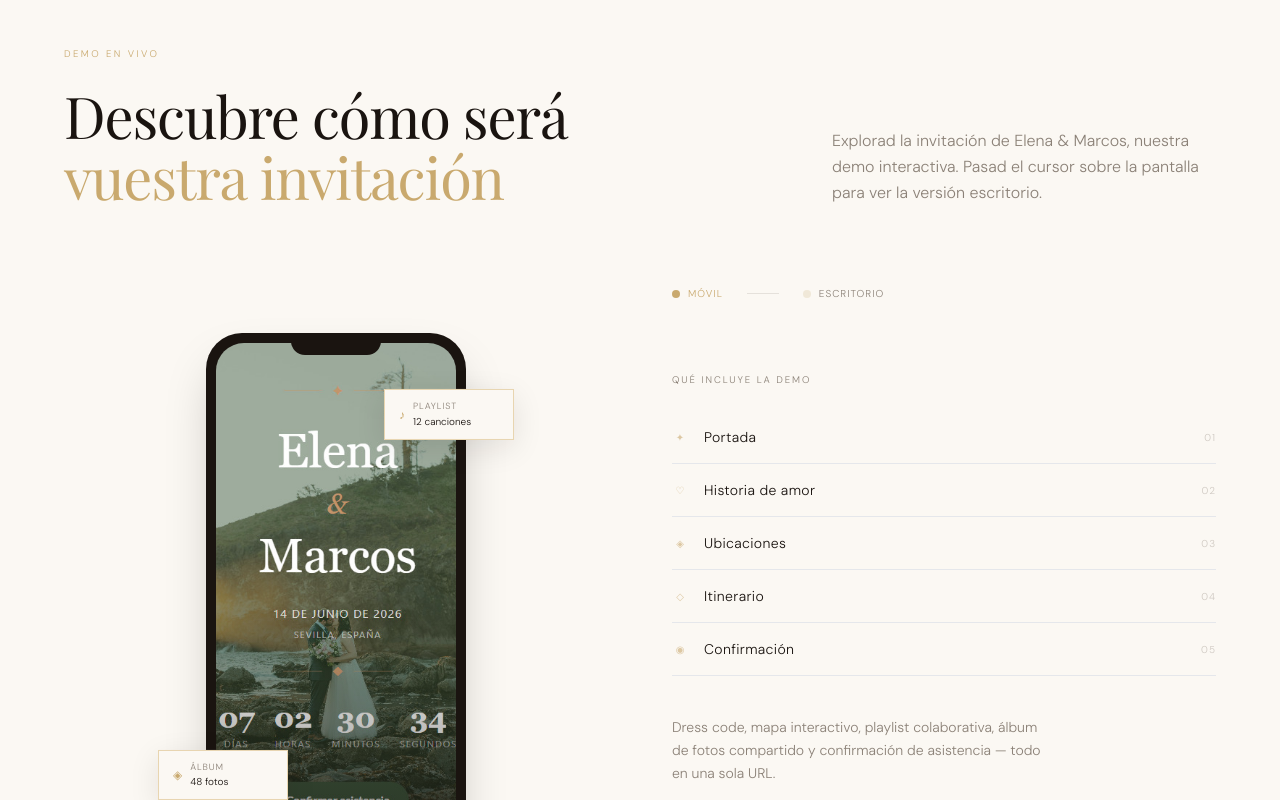
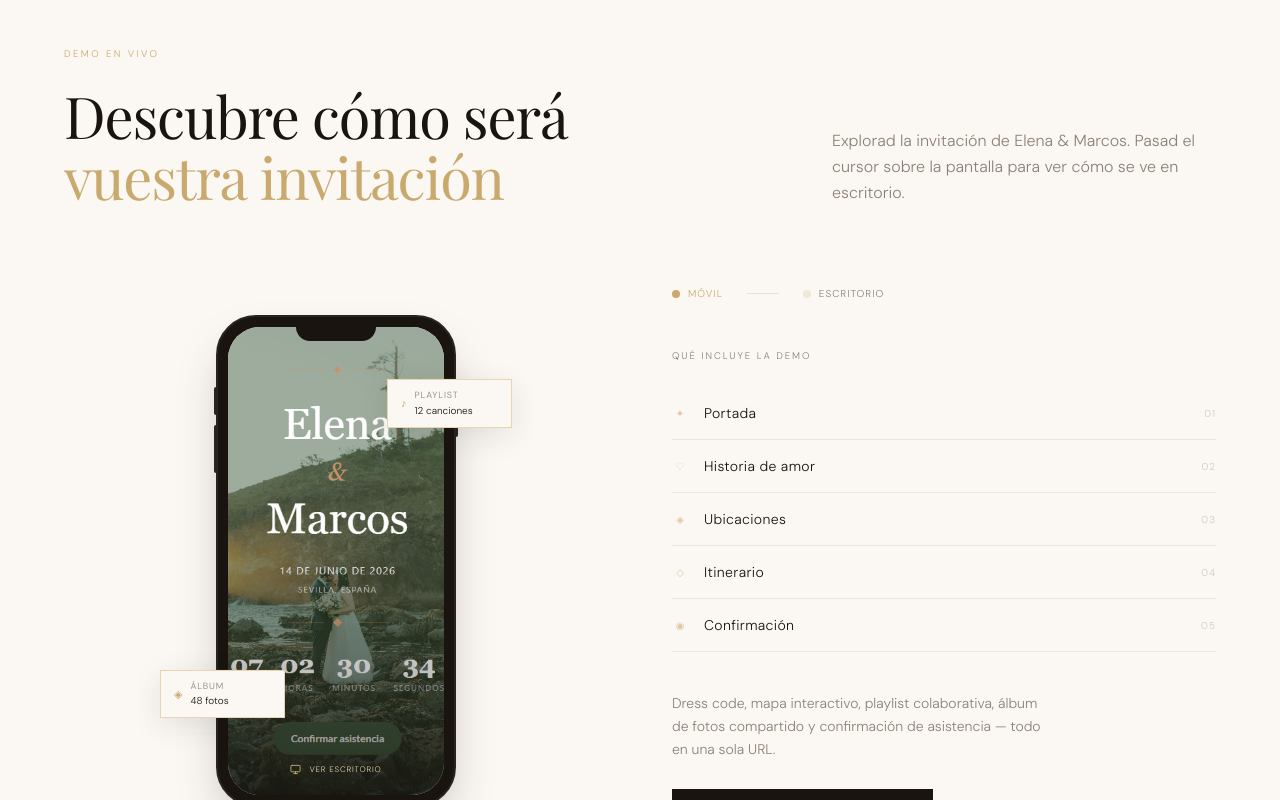
Before and after one commit to Ispaluan84/wedclick, a React (Vite) app in the folder client/: page / in a window 1280 px wide. Shown: the part 3160-3960 px from the top of the page. Built offline with nearby package versions, Linux system fonts and the light colour scheme; a web font is replaced by a local one.

Commit message:
Mejorando las Vistas de DemoPreview

```diff
--- a/client/src/components/sections/DemoPreview.jsx
+++ b/client/src/components/sections/DemoPreview.jsx
@@ -1,5 +1,5 @@
 import { useState } from 'react'
-import { motion, AnimatePresence } from 'framer-motion'
+import { motion } from 'framer-motion'
 import { ArrowRight, Smartphone, Monitor } from 'lucide-react'
 
 const fadeUp = (delay = 0) => ({
@@ -16,6 +16,255 @@ const miniaturas = [
   { id: 4, titulo: 'Itinerario',       emoji: '◇' },
   { id: 5, titulo: 'Confirmación',     emoji: '◉' },
 ]
+
+function PhoneMockup({ onEnter }) {
+  return (
+    <div
+      className="relative cursor-pointer"
+      style={{ width: '240px' }}
+      onMouseEnter={onEnter}
+    >
+      {/* Cuerpo del teléfono */}
+      <div
+        className="relative shadow-2xl"
+        style={{
+          background: '#1A1410',
+          borderRadius: '2.5rem',
+          padding: '10px',
+          border: '2px solid #2A2420',
+        }}
+      >
+        {/* Notch */}
+        <div
+          className="absolute top-0 left-1/2 -translate-x-1/2 z-10"
+          style={{
+            width: '80px', height: '24px',
+            background: '#1A1410',
+            borderBottomLeftRadius: '14px',
+            borderBottomRightRadius: '14px',
+          }}
+        />
+        {/* Botón lateral derecho */}
+        <div
+          className="absolute"
+          style={{
+            right: '-4px', top: '80px',
+            width: '3px', height: '40px',
+            background: '#2A2420',
+            borderRadius: '0 2px 2px 0',
+          }}
+        />
+        {/* Botones laterales izquierdo */}
+        <div
+          className="absolute"
+          style={{
+            left: '-4px', top: '70px',
+            width: '3px', height: '28px',
+            background: '#2A2420',
+            borderRadius: '2px 0 0 2px',
+          }}
+        />
+        <div
+          className="absolute"
+          style={{
+            left: '-4px', top: '108px',
+            width: '3px', height: '48px',
+            background: '#2A2420',
+            borderRadius: '2px 0 0 2px',
+          }}
+        />
+
+        {/* Pantalla */}
+        <div
+          className="relative overflow-hidden"
+          style={{ borderRadius: '2rem', aspectRatio: '9/19.5', background: '#F7F2EB' }}
+        >
+          <img
+            src="/screenshots/demo-mobile.jpg"
+            alt="Demo móvil Elena & Marcos"
+            className="w-full h-full object-cover object-top"
+          />
+          {/* Hint */}
+          <div
+            className="absolute inset-0 flex items-end justify-center pb-5"
+            style={{ background: 'linear-gradient(to top, rgba(26,20,16,0.55) 0%, transparent 50%)' }}
+          >
+            <div className="flex items-center gap-2">
+              <Monitor size={11} style={{ color: '#C9A96E' }} />
+              <span className="font-sans uppercase tracking-widest" style={{ fontSize: '8px', color: '#E8D5B0' }}>
+                Ver escritorio
+              </span>
+            </div>
+          </div>
+        </div>
+      </div>
+
+      {/* Tarjeta flotante — Playlist */}
+      <motion.div
+        animate={{ y: [0, -7, 0] }}
+        transition={{ duration: 3.5, repeat: Infinity, ease: 'easeInOut' }}
+        className="absolute -right-14 top-16"
+        style={{
+          background: '#FBF8F3',
+          border: '1px solid #E8D5B0',
+          padding: '9px 13px',
+          width: '125px',
+          boxShadow: '0 8px 30px rgba(26,20,16,0.10)',
+        }}
+      >
+        <div className="flex items-center gap-2">
+          <span style={{ color: '#C9A96E', fontSize: '11px' }}>♪</span>
+          <div>
+            <p className="font-sans text-[9px] tracking-widest uppercase" style={{ color: '#8B8177' }}>Playlist</p>
+            <p className="font-sans text-[10px] font-light" style={{ color: '#1A1410' }}>12 canciones</p>
+          </div>
+        </div>
+      </motion.div>
+
+      {/* Tarjeta flotante — Álbum */}
+      <motion.div
+        animate={{ y: [0, 7, 0] }}
+        transition={{ duration: 4, repeat: Infinity, ease: 'easeInOut', delay: 1 }}
+        className="absolute -left-14 bottom-24"
+        style={{
+          background: '#FBF8F3',
+          border: '1px solid #E8D5B0',
+          padding: '9px 13px',
+          width: '125px',
+          boxShadow: '0 8px 30px rgba(26,20,16,0.10)',
+        }}
+      >
+        <div className="flex items-center gap-2">
+          <span style={{ color: '#C9A96E', fontSize: '11px' }}>◈</span>
+          <div>
+            <p className="font-sans text-[9px] tracking-widest uppercase" style={{ color: '#8B8177' }}>Álbum</p>
+            <p className="font-sans text-[10px] font-light" style={{ color: '#1A1410' }}>48 fotos</p>
+          </div>
+        </div>
+      </motion.div>
+    </div>
+  )
+}
+
+function LaptopMockup({ onLeave }) {
+  return (
+    <div
+      className="relative cursor-pointer"
+      style={{ width: '420px' }}
+      onMouseLeave={onLeave}
+    >
+      {/* Pantalla / Tapa */}
+      <div
+        className="relative"
+        style={{
+          background: '#1A1410',
+          borderRadius: '10px 10px 0 0',
+          padding: '8px 8px 0 8px',
+          border: '2px solid #2A2420',
+          borderBottom: 'none',
+          boxShadow: '0 -4px 40px rgba(26,20,16,0.25)',
+        }}
+      >
+        {/* Cámara web */}
+        <div
+          className="absolute top-3 left-1/2 -translate-x-1/2"
+          style={{ width: '6px', height: '6px', borderRadius: '50%', background: '#2A2420' }}
+        />
+        {/* Marco interior de pantalla */}
+        <div
+          style={{
+            background: '#0D0A08',
+            borderRadius: '5px 5px 0 0',
+            padding: '18px 6px 0 6px',
+            marginTop: '8px',
+          }}
+        >
+          {/* Barra de navegador */}
+          <div
+            className="flex items-center gap-2 px-3 mb-0"
+            style={{
+              height: '28px',
+              background: '#1A1410',
+              borderRadius: '4px 4px 0 0',
+            }}
+          >
+            <div className="flex gap-1.5">
+              <div style={{ width: '8px', height: '8px', borderRadius: '50%', background: 'rgba(255,255,255,0.08)' }} />
+              <div style={{ width: '8px', height: '8px', borderRadius: '50%', background: 'rgba(255,255,255,0.08)' }} />
+              <div style={{ width: '8px', height: '8px', borderRadius: '50%', background: 'rgba(255,255,255,0.08)' }} />
+            </div>
+            <div
+              className="flex-1 mx-2 flex items-center px-2"
+              style={{
+                height: '16px',
+                background: 'rgba(255,255,255,0.05)',
+                borderRadius: '3px',
+              }}
+            >
+              <span className="font-sans font-light" style={{ fontSize: '8px', color: 'rgba(201,169,110,0.5)' }}>
+                elena-marcos.wedclick.es
+              </span>
+            </div>
+          </div>
+
+          {/* Imagen escritorio */}
+          <div style={{ height: '280px', overflow: 'hidden', background: '#F7F2EB' }}>
+            <img
+              src="/screenshots/demo-desktop.jpg"
+              alt="Demo escritorio Elena & Marcos"
+              className="w-full h-full object-cover object-top"
+            />
+          </div>
+        </div>
+      </div>
+
+      {/* Base / Bisagra */}
+      <div
+        style={{
+          height: '10px',
+          background: 'linear-gradient(to bottom, #222, #1A1410)',
+          borderRadius: '0 0 4px 4px',
+          border: '2px solid #2A2420',
+          borderTop: '1px solid #333',
+          boxShadow: '0 4px 20px rgba(0,0,0,0.4)',
+        }}
+      />
+      {/* Base inferior — reposamuñecas */}
+      <div
+        style={{
+          height: '18px',
+          background: 'linear-gradient(to bottom, #1E1A17, #161210)',
+          borderRadius: '0 0 12px 12px',
+          border: '2px solid #2A2420',
+          borderTop: 'none',
+          display: 'flex',
+          alignItems: 'center',
+          justifyContent: 'center',
+          boxShadow: '0 6px 20px rgba(0,0,0,0.3)',
+        }}
+      >
+        {/* Trackpad */}
+        <div
+          style={{
+            width: '60px',
+            height: '10px',
+            background: '#1A1410',
+            borderRadius: '3px',
+            border: '1px solid #2A2420',
+          }}
+        />
+      </div>
+
+      {/* Hint volver */}
+      <div className="flex items-center justify-center gap-2 mt-4">
+        <Smartphone size={11} style={{ color: '#C9A96E' }} />
+        <span className="font-sans uppercase tracking-widest" style={{ fontSize: '8px', color: '#8B8177' }}>
+          Volver a móvil
+        </span>
+      </div>
+    </div>
+  )
+}
 
 function DemoPreview() {
   const [isDesktop, setIsDesktop] = useState(false)
@@ -42,8 +291,8 @@ function DemoPreview() {
               <em className="text-w-gold not-italic">vuestra invitación</em>
             </h2>
             <p className="font-sans font-light text-warm-gray text-base leading-relaxed max-w-sm md:ml-auto">
-              Explorad la invitación de Elena & Marcos, nuestra demo interactiva.
-              Pasad el cursor sobre la pantalla para ver la versión escritorio.
+              Explorad la invitación de Elena & Marcos. Pasad el cursor sobre
+              la pantalla para ver cómo se ve en escritorio.
             </p>
           </div>
         </motion.div>
@@ -57,215 +306,53 @@ function DemoPreview() {
             whileInView={{ opacity: 1, x: 0 }}
             viewport={{ once: true }}
             transition={{ duration: 0.9, ease: 'easeOut' }}
-            className="flex justify-center pt-10"
+            className="flex justify-center"
+            style={{ minHeight: '520px', alignItems: 'center' }}
           >
-            {/* Contenedor con tamaño fijo para que el layout no salte */}
-            <div className="relative" style={{ height: '520px', width: '300px' }}>
+            <div className="relative flex items-center justify-center" style={{ width: '460px', height: '500px' }}>
 
-              {/* — Vista MÓVIL — teléfono */}
+              {/* Vista móvil */}
               <motion.div
+                className="absolute"
                 animate={{
                   opacity: isDesktop ? 0 : 1,
-                  scale:   isDesktop ? 0.92 : 1,
-                  y:       isDesktop ? 10 : 0,
+                  scale:   isDesktop ? 0.9 : 1,
+                  y:       isDesktop ? 12 : 0,
                 }}
-                transition={{ duration: 0.45, ease: 'easeInOut' }}
-                className="absolute inset-0 flex justify-center"
+                transition={{ duration: 0.4, ease: 'easeInOut' }}
                 style={{ pointerEvents: isDesktop ? 'none' : 'auto' }}
               >
-                {/* Teléfono */}
-                <div
-                  className="relative shadow-2xl cursor-pointer"
-                  style={{
-                    background: '#1A1410',
-                    borderRadius: '2.25rem',
-                    padding: '10px',
-                    width: '260px',
-                    alignSelf: 'flex-start',
-                  }}
-                  onMouseEnter={() => setIsDesktop(true)}
-                >
-                  {/* Notch */}
-                  <div
-                    className="absolute top-0 left-1/2 -translate-x-1/2 z-10"
-                    style={{
-                      width: '90px', height: '22px',
-                      background: '#1A1410',
-                      borderBottomLeftRadius: '14px',
-                      borderBottomRightRadius: '14px',
-                    }}
-                  />
-                  {/* Pantalla móvil */}
-                  <div
-                    className="relative overflow-hidden"
-                    style={{ borderRadius: '1.75rem', aspectRatio: '9/19.5' }}
-                  >
-                    <img
-                      src="/screenshots/demo-mobile.jpg"
-                      alt="Demo móvil Elena & Marcos"
-                      className="w-full h-full object-cover object-top"
-                    />
-                    {/* Hint hover */}
-                    <div
-                      className="absolute inset-0 flex items-end justify-center pb-5"
-                      style={{
-                        background: 'linear-gradient(to top, rgba(26,20,16,0.55) 0%, transparent 50%)',
-                      }}
-                    >
-                      <div className="flex items-center gap-2">
-                        <Monitor size={12} style={{ color: '#C9A96E' }} />
-                        <span
-                          className="font-sans uppercase tracking-widest"
-                          style={{ fontSize: '8px', color: '#E8D5B0' }}
-                        >
-                          Ver escritorio
-                        </span>
-                      </div>
-                    </div>
-                  </div>
-
-                  {/* Tarjeta flotante — Playlist */}
-                  <motion.div
-                    animate={{ y: [0, -7, 0] }}
-                    transition={{ duration: 3.5, repeat: Infinity, ease: 'easeInOut' }}
-                    className="absolute -right-12 top-14"
-                    style={{
-                      background: '#FBF8F3',
-                      border: '1px solid #E8D5B0',
-                      padding: '10px 14px',
-                      width: '130px',
-                      boxShadow: '0 8px 30px rgba(26,20,16,0.10)',
-                    }}
-                  >
-                    <div className="flex items-center gap-2">
-                      <span className="text-w-gold text-xs">♪</span>
-                      <div>
-                        <p className="font-sans text-[9px] tracking-widest uppercase text-warm-gray">Playlist</p>
-                        <p className="font-sans text-[10px] text-ink font-light">12 canciones</p>
-                      </div>
-                    </div>
-                  </motion.div>
-
-                  {/* Tarjeta flotante — Álbum */}
-                  <motion.div
-                    animate={{ y: [0, 7, 0] }}
-                    transition={{ duration: 4, repeat: Infinity, ease: 'easeInOut', delay: 1 }}
-                    className="absolute -left-12 bottom-20"
-                    style={{
-                      background: '#FBF8F3',
-                      border: '1px solid #E8D5B0',
-                      padding: '10px 14px',
-                      width: '130px',
-                      boxShadow: '0 8px 30px rgba(26,20,16,0.10)',
-                    }}
-                  >
-                    <div className="flex items-center gap-2">
-                      <span className="text-w-gold text-xs">◈</span>
-                      <div>
-                        <p className="font-sans text-[9px] tracking-widest uppercase text-warm-gray">Álbum</p>
-                        <p className="font-sans text-[10px] text-ink font-light">48 fotos</p>
-                      </div>
-                    </div>
-                  </motion.div>
-                </div>
+                <PhoneMockup onEnter={() => setIsDesktop(true)} />
               </motion.div>
 
-              {/* — Vista ESCRITORIO — panel expandido */}
+              {/* Vista escritorio */}
               <motion.div
+                className="absolute"
                 animate={{
                   opacity: isDesktop ? 1 : 0,
-                  scale:   isDesktop ? 1 : 0.94,
-                  y:       isDesktop ? 0 : 10,
+                  scale:   isDesktop ? 1 : 0.92,
+                  y:       isDesktop ? 0 : 12,
                 }}
-                transition={{ duration: 0.45, ease: 'easeInOut' }}
-                className="absolute inset-0 flex justify-center"
+                transition={{ duration: 0.4, ease: 'easeInOut' }}
                 style={{ pointerEvents: isDesktop ? 'auto' : 'none' }}
-                onMouseLeave={() => setIsDesktop(false)}
               >
-                <div
-                  className="relative shadow-2xl cursor-pointer overflow-hidden"
-                  style={{
-                    width: '420px',
-                    height: '500px',
-                    border: '1px solid rgba(201,169,110,0.25)',
-                    background: '#1A1410',
-                    marginLeft: '-60px', // desplaza para que use el espacio disponible
-                  }}
-                >
-                  {/* Barra de navegador simulada */}
-                  <div
-                    className="flex items-center gap-2 px-3"
-                    style={{
-                      height: '32px',
-                      background: '#141010',
-                      borderBottom: '1px solid rgba(201,169,110,0.15)',
-                    }}
-                  >
-                    <div className="flex gap-1.5">
-                      <div className="w-2.5 h-2.5 rounded-full bg-warm-gray/20" />
-                      <div className="w-2.5 h-2.5 rounded-full bg-warm-gray/20" />
-                      <div className="w-2.5 h-2.5 rounded-full bg-warm-gray/20" />
-                    </div>
-                    <div
-                      className="flex-1 mx-2 px-3 flex items-center"
-                      style={{
-                        height: '18px',
-                        background: 'rgba(255,255,255,0.05)',
-                        borderRadius: '3px',
-                      }}
-                    >
-                      <span
-                        className="font-sans font-light"
-                        style={{ fontSize: '9px', color: 'rgba(201,169,110,0.5)' }}
-                      >
-                        elena-marcos.wedclick.es
-                      </span>
-                    </div>
-                  </div>
-
-                  {/* Imagen escritorio */}
-                  <div style={{ height: 'calc(100% - 32px)', overflow: 'hidden' }}>
-                    <img
-                      src="/screenshots/demo-desktop.jpg"
-                      alt="Demo escritorio Elena & Marcos"
-                      className="w-full h-full object-cover object-top"
-                    />
-                  </div>
-
-                  {/* Hint volver */}
-                  <div
-                    className="absolute bottom-0 left-0 right-0 flex items-end justify-center pb-4"
-                    style={{
-                      background: 'linear-gradient(to top, rgba(26,20,16,0.6) 0%, transparent 60%)',
-                    }}
-                  >
-                    <div className="flex items-center gap-2">
-                      <Smartphone size={12} style={{ color: '#C9A96E' }} />
-                      <span
-                        className="font-sans uppercase tracking-widest"
-                        style={{ fontSize: '8px', color: '#E8D5B0' }}
-                      >
-                        Volver a móvil
-                      </span>
-                    </div>
-                  </div>
-                </div>
+                <LaptopMockup onLeave={() => setIsDesktop(false)} />
               </motion.div>
 
             </div>
           </motion.div>
 
-          {/* — Columna derecha: secciones + CTA — */}
+          {/* — Columna derecha: info + CTA — */}
           <div className="flex flex-col gap-10">
 
-            {/* Indicador de modo activo */}
+            {/* Indicador de modo */}
             <motion.div {...fadeUp(0.1)}>
-              <div className="flex items-center gap-6 mb-8">
+              <div className="flex items-center gap-6 mb-2">
                 <div className="flex items-center gap-2">
                   <motion.div
                     animate={{ background: isDesktop ? 'rgba(201,169,110,0.2)' : '#C9A96E' }}
                     transition={{ duration: 0.3 }}
-                    className="w-2 h-2 rounded-full"
+                    style={{ width: '8px', height: '8px', borderRadius: '50%' }}
                   />
                   <span
                     className="font-sans text-[10px] tracking-widest uppercase transition-colors duration-300"
@@ -274,12 +361,12 @@ function DemoPreview() {
                     Móvil
                   </span>
                 </div>
-                <div className="w-8 h-px bg-warm-gray/20" />
+                <div style={{ width: '32px', height: '1px', background: 'rgba(139,129,119,0.2)' }} />
                 <div className="flex items-center gap-2">
                   <motion.div
                     animate={{ background: isDesktop ? '#C9A96E' : 'rgba(201,169,110,0.2)' }}
                     transition={{ duration: 0.3 }}
-                    className="w-2 h-2 rounded-full"
+                    style={{ width: '8px', height: '8px', borderRadius: '50%' }}
                   />
                   <span
                     className="font-sans text-[10px] tracking-widest uppercase transition-colors duration-300"
@@ -304,15 +391,16 @@ function DemoPreview() {
                     whileInView={{ opacity: 1, x: 0 }}
                     viewport={{ once: true }}
                     transition={{ duration: 0.5, delay: 0.1 * i }}
-                    className="flex items-center gap-4 py-4 border-b border-ink/8"
+                    className="flex items-center gap-4 py-4"
+                    style={{ borderBottom: '1px solid rgba(26,20,16,0.08)' }}
                   >
-                    <span className="font-sans text-[10px] text-w-gold/60 w-4 text-center">
+                    <span className="font-sans text-[10px] w-4 text-center" style={{ color: 'rgba(201,169,110,0.6)' }}>
                       {m.emoji}
                     </span>
                     <span className="font-sans text-sm font-light text-ink tracking-wide">
                       {m.titulo}
                     </span>
-                    <span className="ml-auto font-sans text-[10px] tracking-widest uppercase text-warm-gray/40">
+                    <span className="ml-auto font-sans text-[10px] tracking-widest uppercase" style={{ color: 'rgba(139,129,119,0.4)' }}>
                       0{m.id}
                     </span>
                   </motion.div>
```
